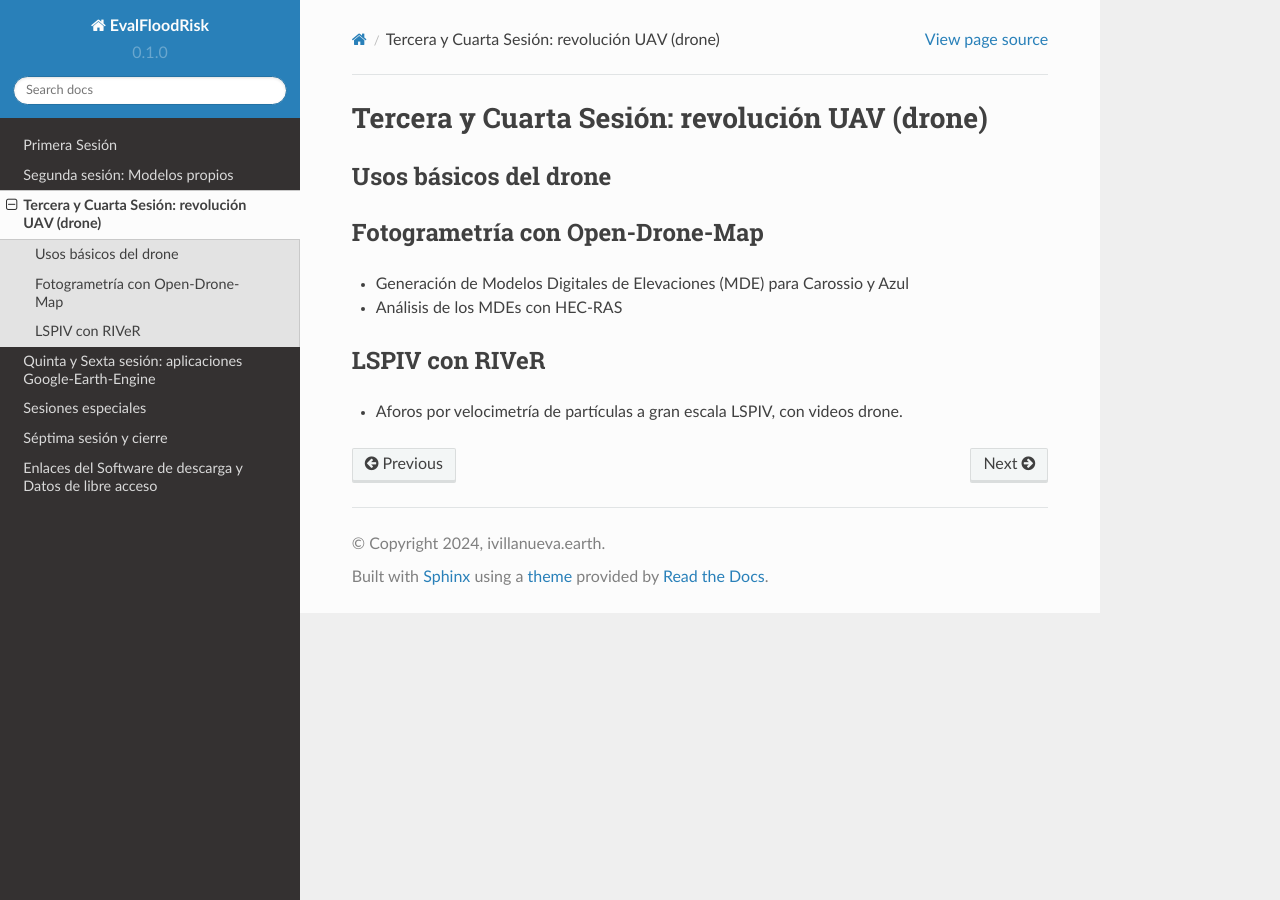
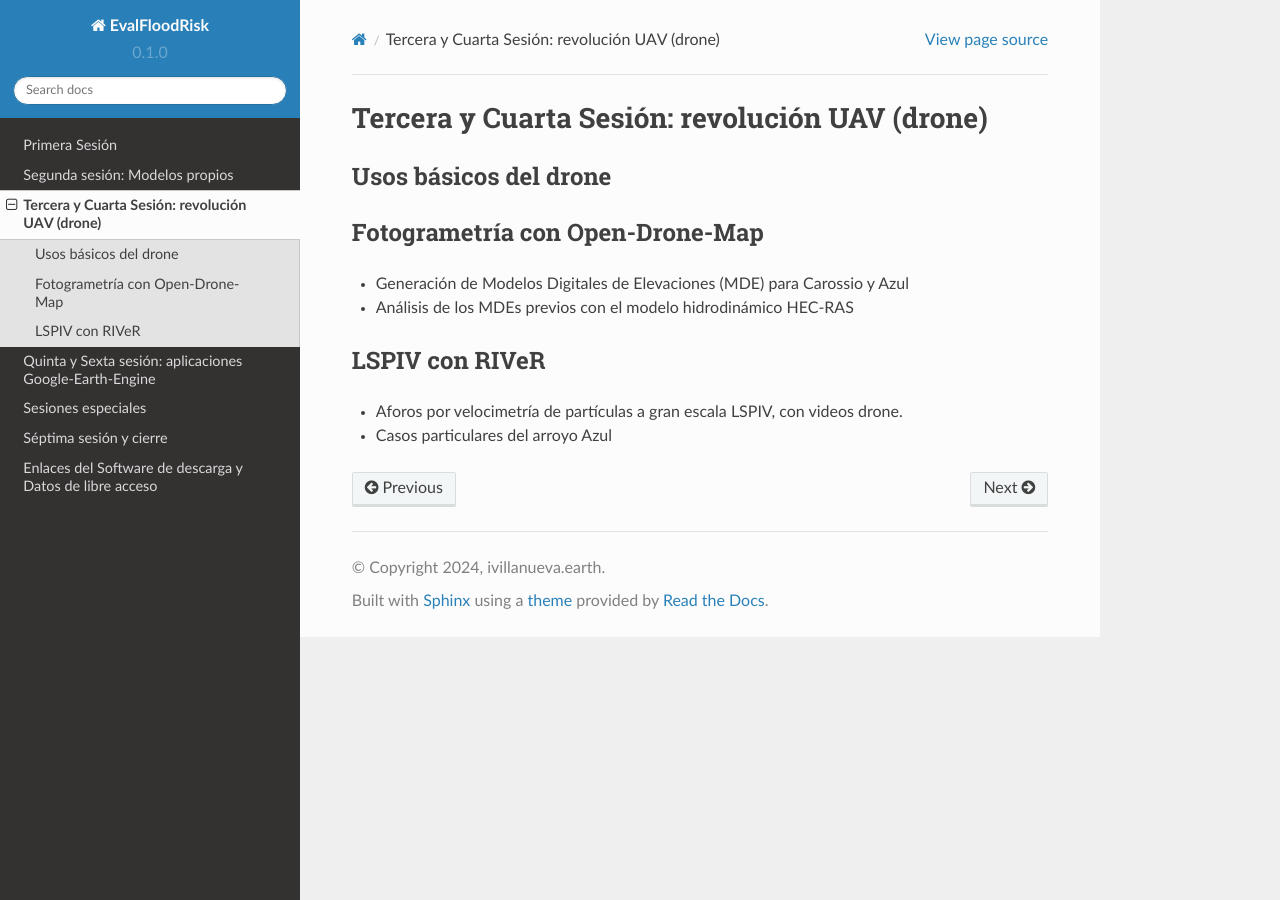
Before and after one commit to ivillamadrid/EvalFloodRisk_RSSWE, a Sphinx documentation site: the page built from docs/source/D3.rst, in a window 1280 px wide. Built offline with Sphinx 7.4.7 and the Read the Docs theme 2.0.0, drawn with Linux system fonts in a browser that asks for light colours.

Commit message:
Update D3.rst

```diff
--- a/docs/source/D3.rst
+++ b/docs/source/D3.rst
@@ -9,9 +9,11 @@ Fotogrametría con Open-Drone-Map
 --------------------------------
 * Generación de Modelos Digitales de Elevaciones (MDE) para Carossio y Azul
 
-* Análisis de los MDEs con HEC-RAS
+* Análisis de los MDEs previos con el modelo hidrodinámico HEC-RAS
 
 LSPIV con RIVeR
 ---------------
 
 * Aforos por velocimetría de partículas a gran escala LSPIV, con videos drone.
+
+* Casos particulares del arroyo Azul
```
